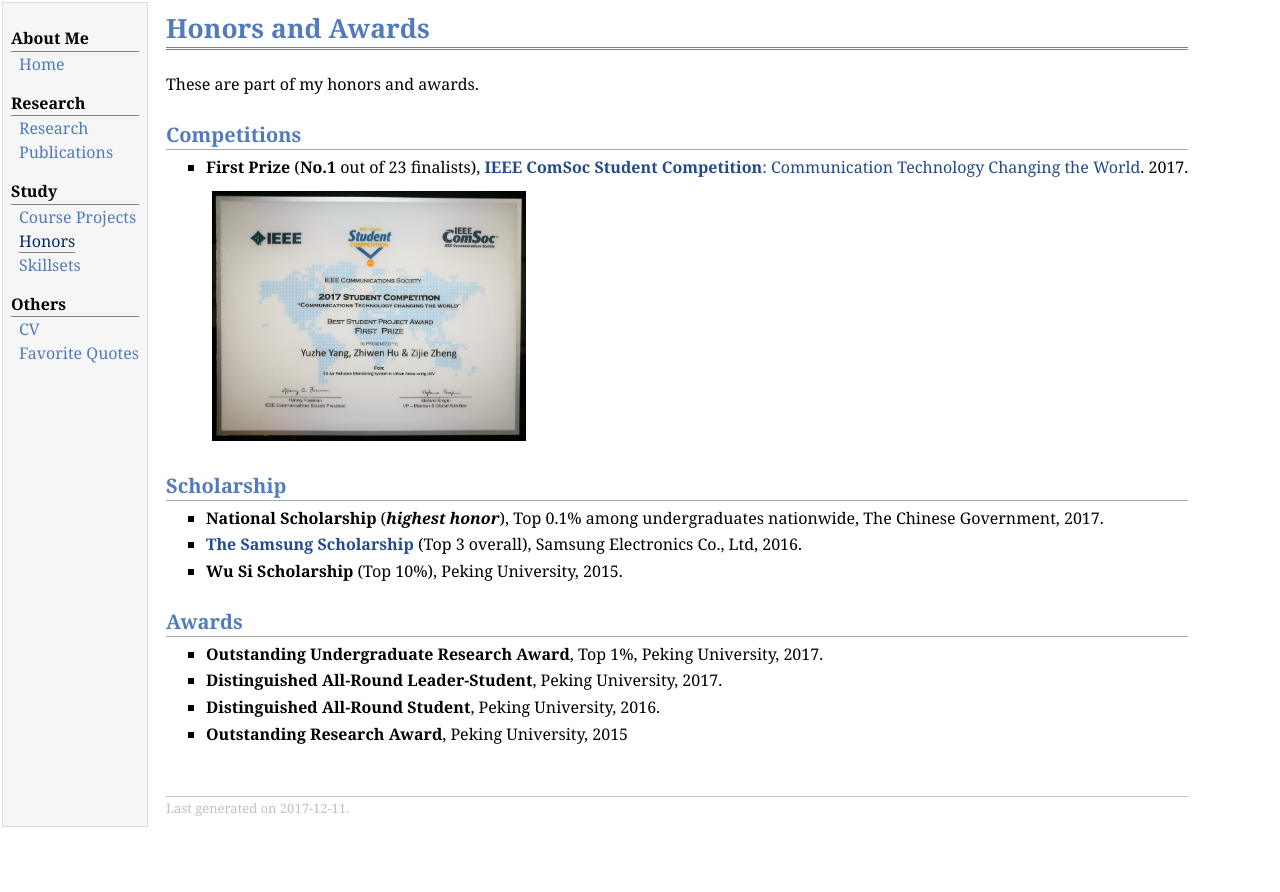
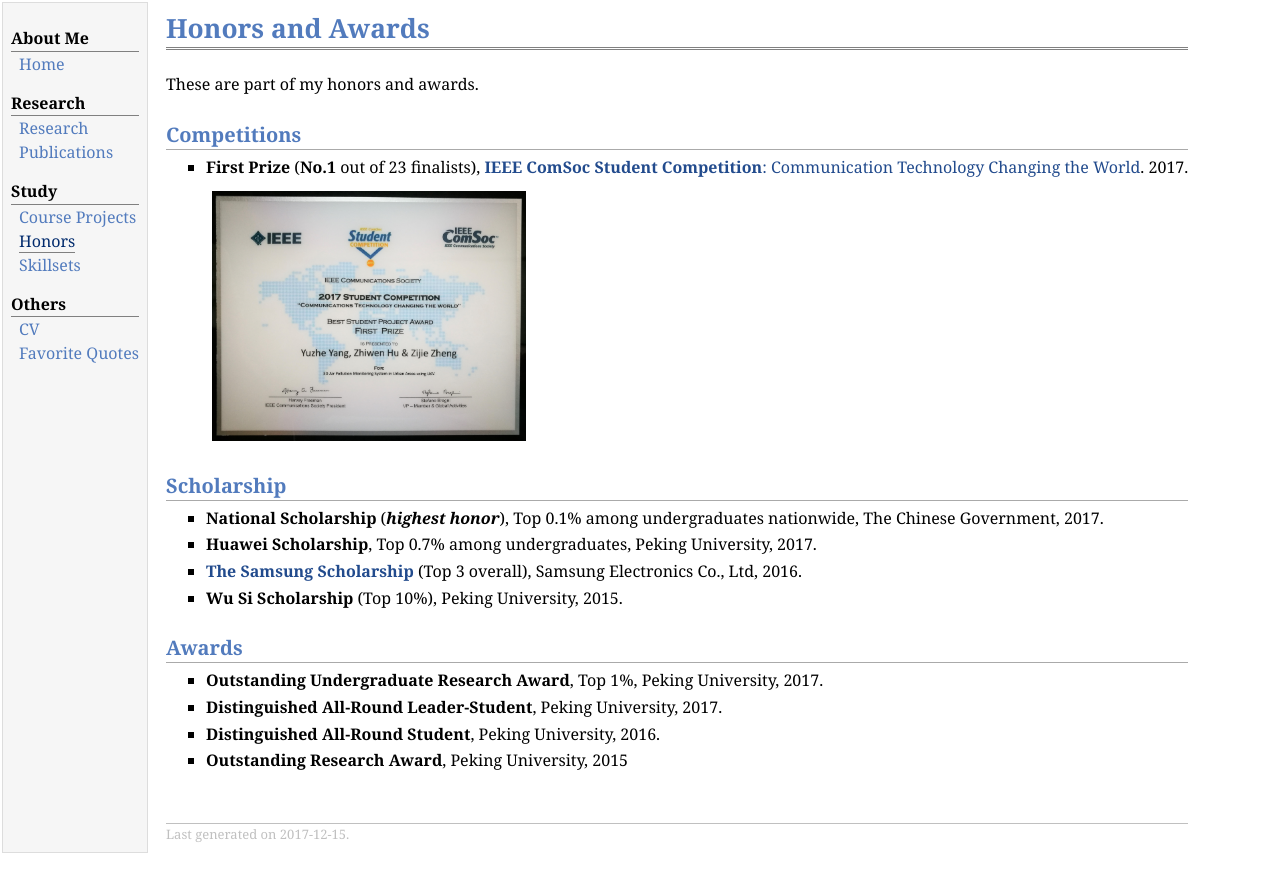
Before and after one commit to YyzHarry/Personal-Website, a Jekyll site: the page honor.html, which Jekyll copies as it is, in a window 1280 px wide. Shown: the top 892 px of the page. Built offline with Jekyll 4.4.1, drawn with Linux system fonts in a browser that asks for light colours.

Commit message:
Update honor.html

```diff
--- a/honor.html
+++ b/honor.html
@@ -40,6 +40,8 @@
 <ul>
 <li><p><b>National Scholarship</b> (<i><b>highest honor</b></i>), Top 0.1% among undergraduates nationwide, The Chinese Government, 2017.</p>
 </li>
+<li><p><b>Huawei Scholarship</b>, Top 0.7% among undergraduates, Peking University, 2017.</p>
+</li>
 <li><p><a href="http://www.pkuef.org/pkuef/newdetail.php?id=1204"><b>The Samsung Scholarship</b></a> (Top 3 overall), Samsung Electronics Co., Ltd, 2016.</p>
 </li>
 <li><p><b>Wu Si Scholarship</b> (Top 10%), Peking University, 2015.</p>
@@ -58,7 +60,7 @@
 </ul>
 <div id="footer">
 <div id="footer-text">
-Last generated on 2017-12-11.
+Last generated on 2017-12-15.
 </div>
 </div>
 </td>
```
